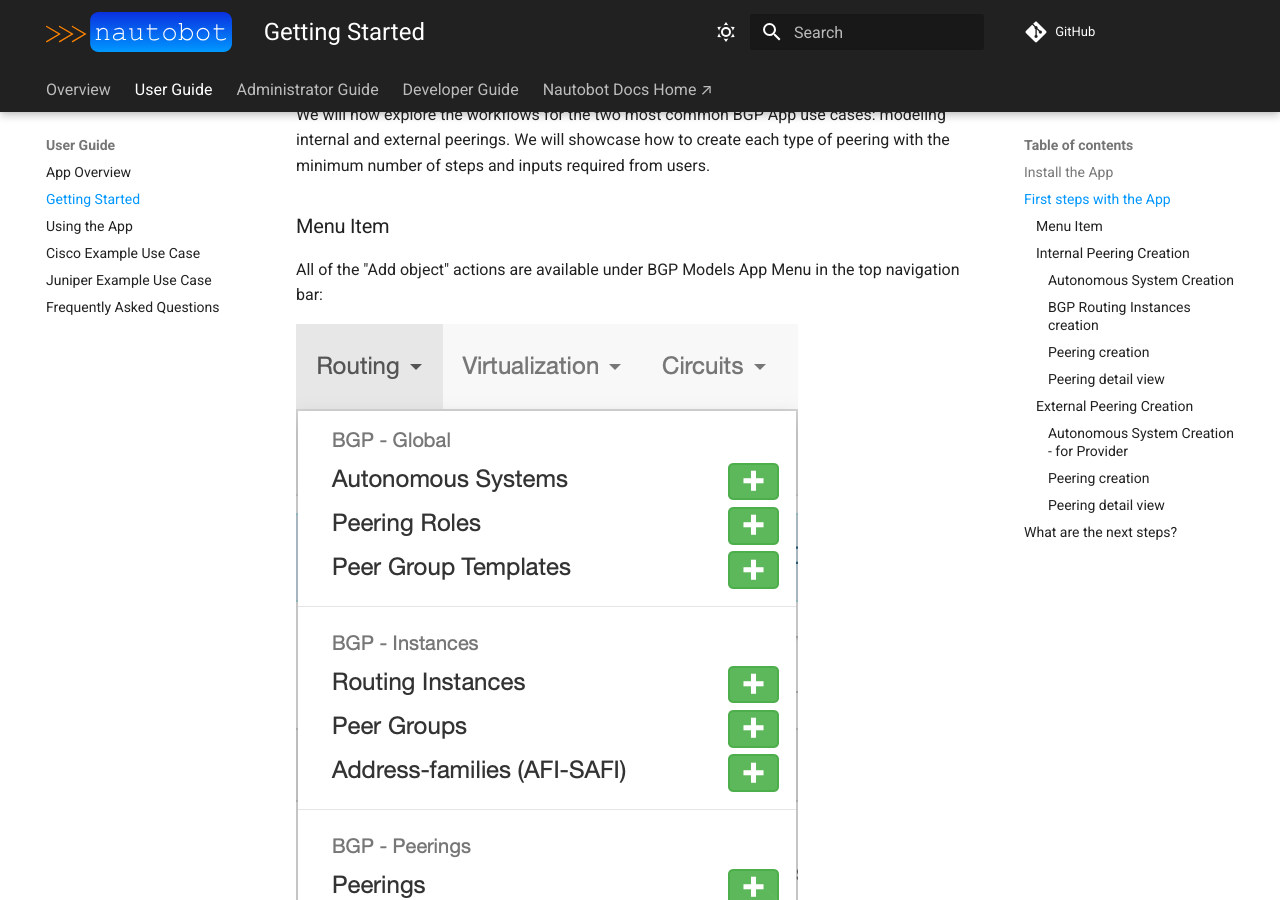
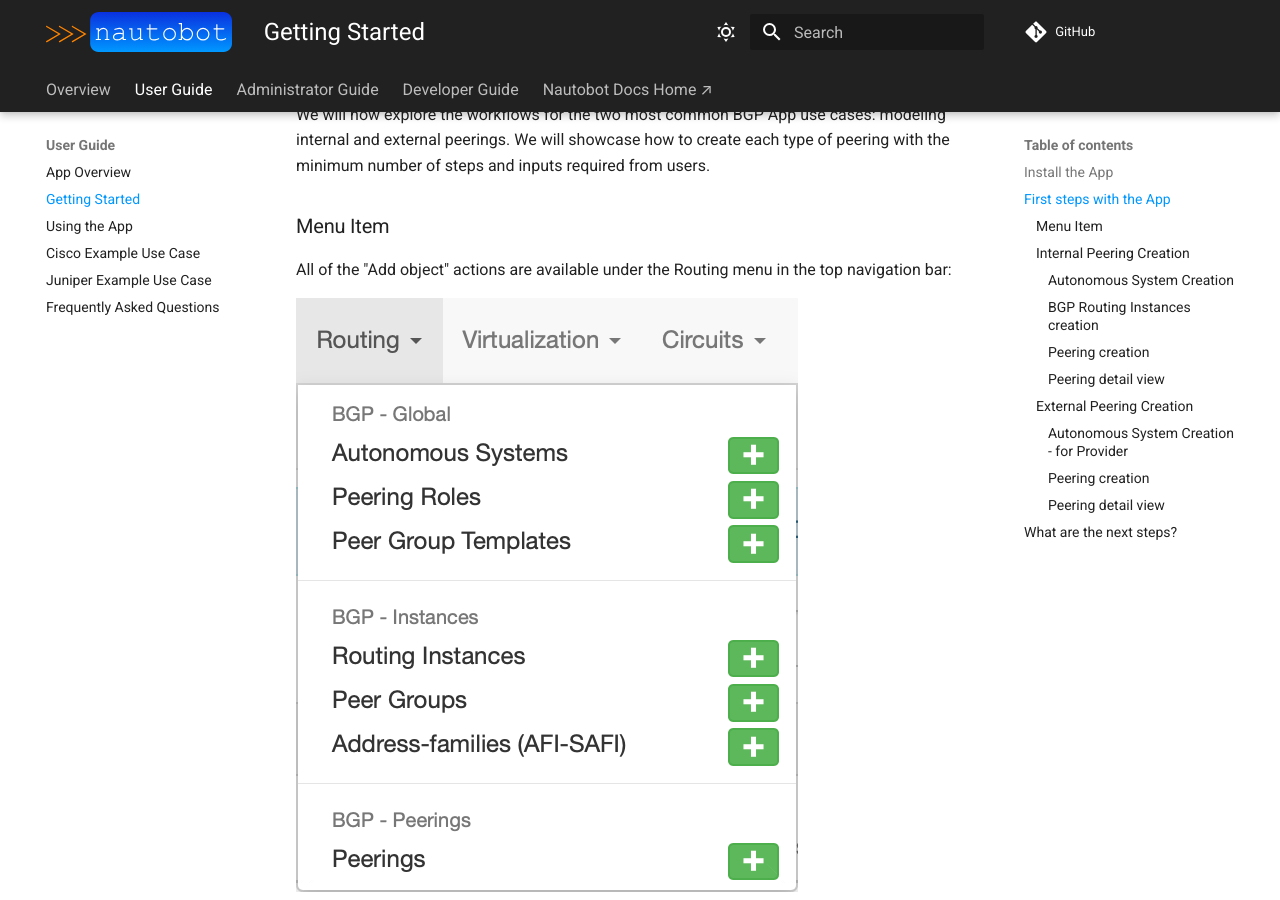
Before and after one commit to nautobot/nautobot-app-bgp-models, an MkDocs documentation site: the page built from docs/user/app_getting_started.md, in a window 1280 px wide and 900 px high, scrolled down 375 px. Built offline with MkDocs 1.6.1 and Material for MkDocs 9.7.7, drawn with Linux system fonts in a browser that asks for light colours; comment, search, counter and statistics services are not loaded.

Commit message:
Update docs/user/app_getting_started.md
Co-authored-by: Glenn Matthews <glenn.matthews@networktocode.com>

```diff
--- a/docs/user/app_getting_started.md
+++ b/docs/user/app_getting_started.md
@@ -12,7 +12,7 @@ We will now explore the workflows for the two most common BGP App use cases: mod
 
 ### Menu Item
 
-All of the "Add object" actions are available under BGP Models App Menu in the top navigation bar:
+All of the "Add object" actions are available under the Routing menu in the top navigation bar:
 
 ![Routing menu](../images/menu.png "Routing Menu")
 
```
